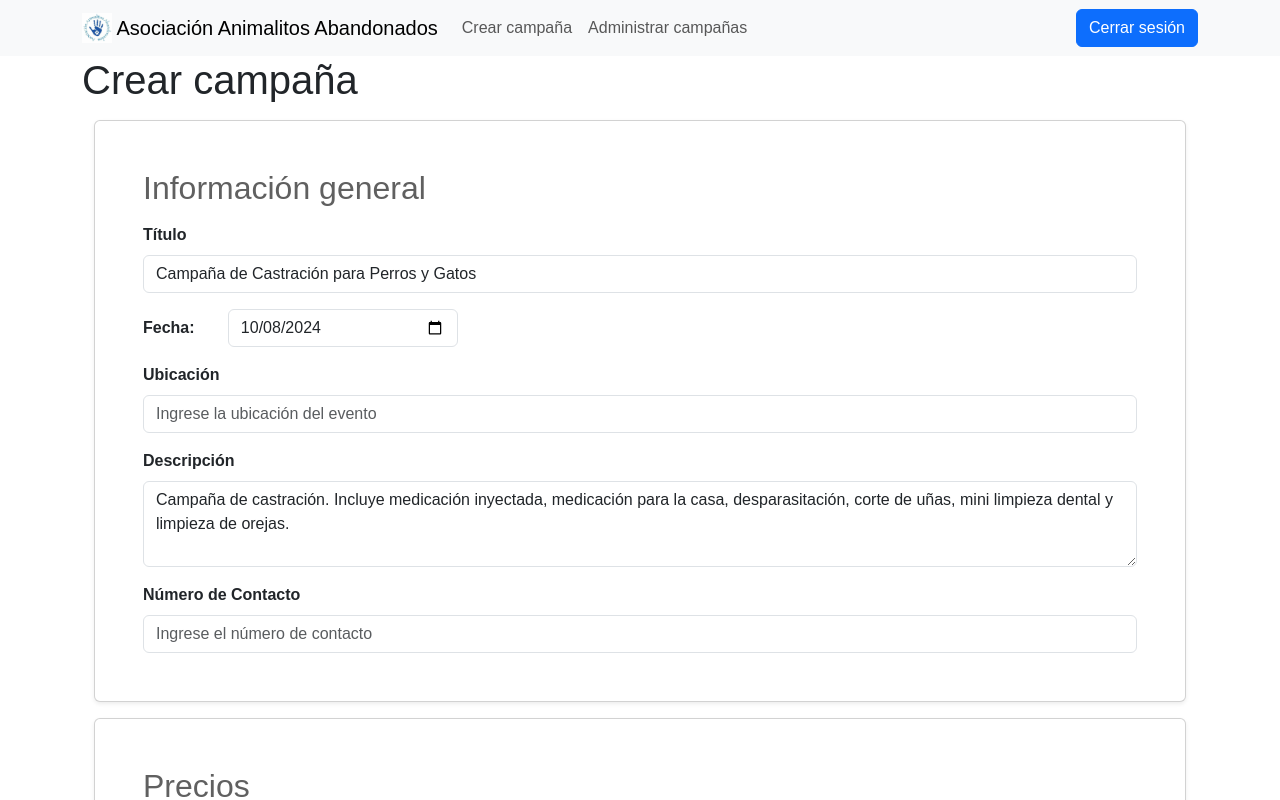
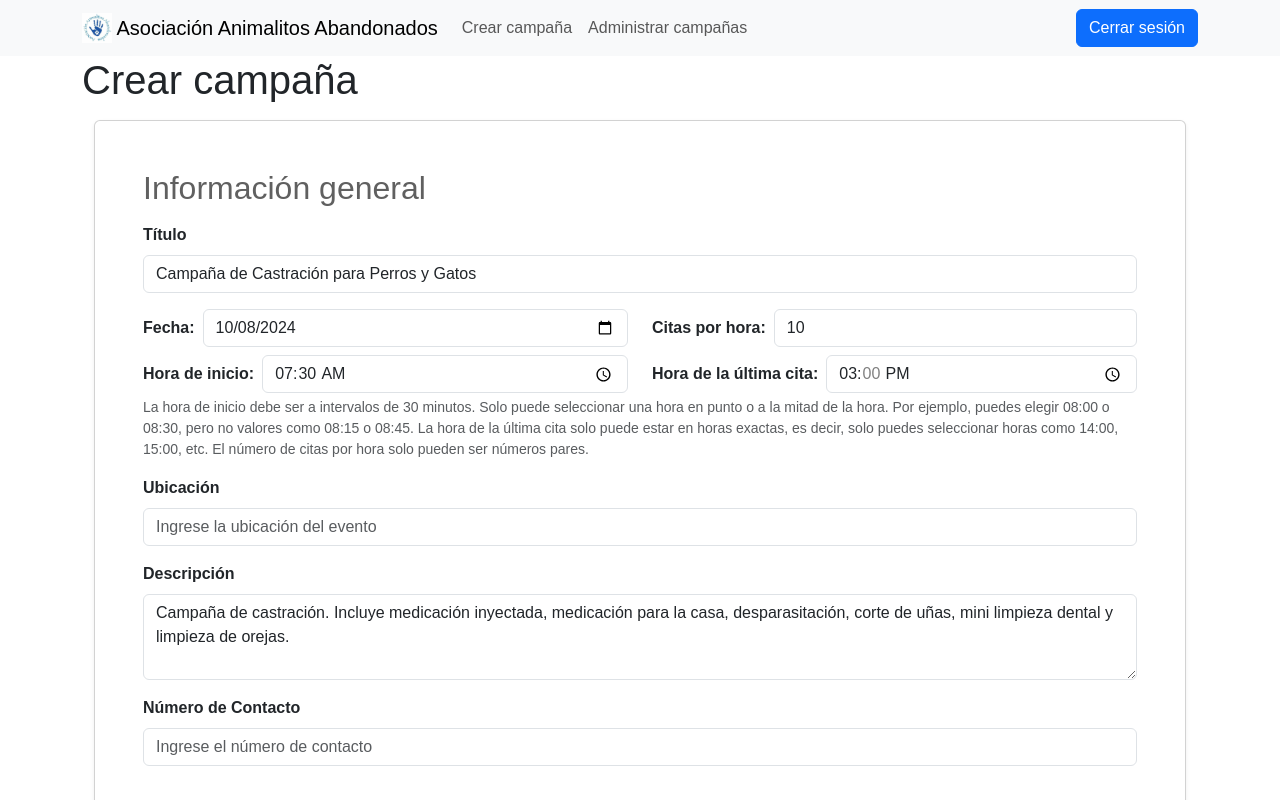
Before and after one commit to Diego-Granados/castrando-ando, a Next.js app: page /admin/crear in a window 1280 px wide. Shown: the top 800 px of the page. Built offline with nearby package versions, Linux system fonts and the light colour scheme; no server answers; sample sign-in values are in the browser's storage.

Commit message:
Configurar citas

```diff
--- a/app/admin/campaign/editar/EditForm.js
+++ b/app/admin/campaign/editar/EditForm.js
@@ -151,11 +151,6 @@ function EditForm({ campaign, campaignId }) {
 
     try {
       const response = await updateCampaign(rawFormData);
-      // const response = await fetch("/api/campaigns/update", {
-      //   method: "POST",
-      //   headers: { "Content-Type": "application/json" },
-      //   body: JSON.stringify({ formData: rawFormData }),
-      // });
 
       if (response.ok) {
         toast.success("¡Campaña actualizada con éxito!", {
--- a/app/admin/crear/CreateForm.js
+++ b/app/admin/crear/CreateForm.js
@@ -1,5 +1,5 @@
 "use client";
-import { Form, Button, Container, Row, Col } from "react-bootstrap";
+import { Form, Button, Container, Row, Col, Text } from "react-bootstrap";
 import { useState, useRef } from "react";
 import { CirclePlus, CircleMinus } from "lucide-react";
 import Price from "@/components/Price";
@@ -7,7 +7,7 @@ import Requirement from "@/components/Requirement";
 import { storage } from "@/lib/firebase/config";
 import { toast } from "react-toastify";
 import { useRouter } from "next/navigation";
-import { uploadCampaign } from "@/app/api/campaigns/create/route";
+import { createCampaign } from "@/app/api/campaigns/create/route";
 
 import { ref, uploadBytes, getDownloadURL } from "firebase/storage";
 
@@ -99,7 +99,7 @@ function CreateForm() {
     return downloadURLs;
   }
 
-  async function createCampaign(event) {
+  async function handleCreateCampaign(event) {
     event.preventDefault();
 
     setCreating(true);
@@ -107,6 +107,9 @@ function CreateForm() {
     const rawFormData = {
       title: formData.get("title"),
       date: formData.get("date"),
+      slotsNumber: formData.get("slotsNumber"),
+      startTime: formData.get("startTime"),
+      endTime: formData.get("endTime"),
       place: formData.get("place"),
       description: formData.get("description"),
       phone: formData.get("phone"),
@@ -114,6 +117,11 @@ function CreateForm() {
       requirements: formData.getAll("requirement"),
     };
 
+    if (rawFormData.startTime >= rawFormData.endTime) {
+      toast.error("¡La hora de inicio debe ser antes que la última cita!");
+      setCreating(false);
+      return;
+    }
     console.log(rawFormData);
 
     const prices = formData.getAll("price");
@@ -136,7 +144,7 @@ function CreateForm() {
     }
 
     try {
-      const response = await uploadCampaign(rawFormData);
+      const response = await createCampaign(rawFormData);
 
       if (response.ok) {
         toast.success("¡Campaña creada con éxito!", {
@@ -167,7 +175,7 @@ function CreateForm() {
     }
   }
   return (
-    <Container onSubmit={createCampaign}>
+    <Container onSubmit={handleCreateCampaign}>
       <Form>
         <div className="card shadow-sm p-5 mt-3">
           <h2 className="mb-3" style={{ color: "#606060" }}>
@@ -185,22 +193,95 @@ function CreateForm() {
           </Form.Group>
           <Row className="mt-3">
             <Col>
-              <Form.Group as={Row} controlId="startDate">
-                <Form.Label className="fw-semibold" column sm={1}>
+              <Form.Group
+                controlId="date"
+                className="d-flex align-items-center"
+              >
+                <Form.Label className="fw-semibold me-2 mb-0">
                   Fecha:
                 </Form.Label>
-                <Col sm={3}>
                 <Form.Control
                   type="date"
                   placeholder="Seleccione la fecha de inicio"
                   defaultValue={today}
                   name="date"
                   required
+                  style={{ flex: 1 }}
                 />
+              </Form.Group>
             </Col>
+            <Col>
+              <Form.Group
+                controlId="slotsNumber"
+                className="d-flex align-items-center"
+              >
+                <Form.Label className="fw-semibold me-2 mb-0">
+                  Citas por hora:
+                </Form.Label>
+                <Form.Control
+                  type="number"
+                  placeholder="Indique la cantidad de citas por hora"
+                  defaultValue="10"
+                  name="slotsNumber"
+                  required
+                  min="2"
+                  max="50"
+                  step="2"
+                  style={{ flex: 1 }}
+                />
               </Form.Group>
             </Col>
           </Row>
+          <Row className="mt-2">
+            <Col>
+              <Form.Group
+                controlId="startTime"
+                className="d-flex align-items-center"
+              >
+                <Form.Label className="fw-semibold me-2 mb-0">
+                  Hora de inicio:
+                </Form.Label>
+                <Form.Control
+                  type="time"
+                  placeholder="Seleccione la hora de inicio de la campaña"
+                  defaultValue="07:30" // Correct 24-hour format
+                  name="startTime"
+                  required
+                  style={{ flex: 1 }}
+                  step="1800" // 30 minutes
+                />
+              </Form.Group>
+            </Col>
+
+            <Col>
+              <Form.Group
+                controlId="endTime"
+                className="d-flex align-items-center"
+              >
+                <Form.Label className="fw-semibold me-2 mb-0">
+                  Hora de la última cita:
+                </Form.Label>
+                <Form.Control
+                  type="time"
+                  placeholder="Seleccione la hora de inicio de la campaña"
+                  defaultValue="15:00" // Correct 24-hour format
+                  name="endTime"
+                  required
+                  style={{ flex: 1 }}
+                  step="3600"
+                />
+              </Form.Group>
+            </Col>
+          </Row>
+
+          <Form.Text>
+            La hora de inicio debe ser a intervalos de 30 minutos. Solo puede
+            seleccionar una hora en punto o a la mitad de la hora. Por ejemplo,
+            puedes elegir 08:00 o 08:30, pero no valores como 08:15 o 08:45. La
+            hora de la última cita solo puede estar en horas exactas, es decir,
+            solo puedes seleccionar horas como 14:00, 15:00, etc. El número de
+            citas por hora solo pueden ser números pares.
+          </Form.Text>
           <Row className="mt-3">
             <Form.Group controlId="location">
               <Form.Label className="fw-semibold">Ubicación</Form.Label>
--- a/app/api/campaigns/create/route.js
+++ b/app/api/campaigns/create/route.js
@@ -5,9 +5,52 @@ import { ref, push, update } from "firebase/database";
 import { auth } from "@/lib/firebase/config";
 import { onAuthStateChanged } from "firebase/auth";
 
-// PUT /api/campaigns/create
+// Función para generar los horarios de inscripción
+function generateInscriptions(startTime, endTime, slotsNumber) {
+  // Función para añadir minutos a una hora
+  const addMinutes = (timeStr, minutes) => {
+    const [hour, minute] = timeStr.split(":").map(Number);
+    const date = new Date();
+    date.setHours(hour, minute);
+    date.setMinutes(date.getMinutes() + minutes);
+    return date.toTimeString().slice(0, 5);
+  };
+
+  let inscriptions = {};
+  let totalAvailableSlots = 0; // Contador de los espacios disponibles
+  let currentTime = startTime;
+
+  // Obtener la hora y los minutos de la hora de inicio
+  const [startHour, startMinute] = currentTime.split(":").map(Number);
+  let isHalfHour = startMinute === 30; // Verificar si la hora de inicio es media hora
+
+  while (currentTime <= endTime) {
+    if (isHalfHour) {
+      // Asignar la mitad de los espacios a las horas de media hora
+      const halfSlots = Math.floor(slotsNumber / 2);
+      inscriptions[currentTime] = { available: halfSlots };
+      totalAvailableSlots += halfSlots; // Añadir la mitad de los espacios al total
+      // Mover a la siguiente hora
+      currentTime = addMinutes(currentTime, 30);
+    } else {
+      // Asignar la cantidad completa de espacios a las horas completas
+      inscriptions[currentTime] = { available: slotsNumber };
+      totalAvailableSlots += slotsNumber; // Añadir la cantidad completa de espacios al total
+      // Mover a la siguiente hora
+      currentTime = addMinutes(currentTime, 60);
+    }
+
+    // Cambiar el estado de la variable isHalfHour
+    isHalfHour = false;
+  }
+  return {
+    inscriptions,
+    totalAvailableSlots,
+  };
+}
+
 // Crea una nueva campaña
-export async function uploadCampaign(formData) {
+export async function createCampaign(formData) {
   try {
     let user = null;
     // Use onAuthStateChanged to get the current user
@@ -23,24 +66,17 @@ export async function uploadCampaign(formData) {
       return NextResponse.error("User not authenticated", { status: 401 });
     }
 
-    // const { formData } = await req.json();
-    console.log(formData);
-    formData["available"] = 85;
-    formData["enabled"] = true;
+    const slotsNumber = parseInt(formData["slotsNumber"], 10);
 
     // Configuración de los horarios de inscripción.
-    // Hay citas de 8 a 2pm con 10 cupos disponibles cada hora.
-    const inscriptions = {
-      "07:30": { available: 5 },
-      "08:00": { available: 10 },
-      "09:00": { available: 10 },
-      "10:00": { available: 10 },
-      "11:00": { available: 10 },
-      "12:00": { available: 10 },
-      "13:00": { available: 10 },
-      "14:00": { available: 10 },
-      "15:00": { available: 10 },
-    };
+    const { inscriptions, totalAvailableSlots } = generateInscriptions(
+      formData["startTime"],
+      formData["endTime"],
+      slotsNumber
+    );
+
+    formData["available"] = totalAvailableSlots;
+    formData["enabled"] = true;
     const campaignRef = ref(db, "campaigns");
     const newCampaignRef = push(campaignRef);
     const updates = {};
@@ -50,7 +86,6 @@ export async function uploadCampaign(formData) {
     await update(ref(db), updates);
     return NextResponse.json({ message: "Form data saved successfully!" });
   } catch (error) {
-    console.error(error);
     return NextResponse.error(error);
   }
 }
```
Also changed, not shown: app/(main)/campaign/citas/page.js (+16 -12 lines), app/admin/campaign/inscritos/page.js (+40 -37 lines). Lines whose indentation alone changed are shown as unchanged.
